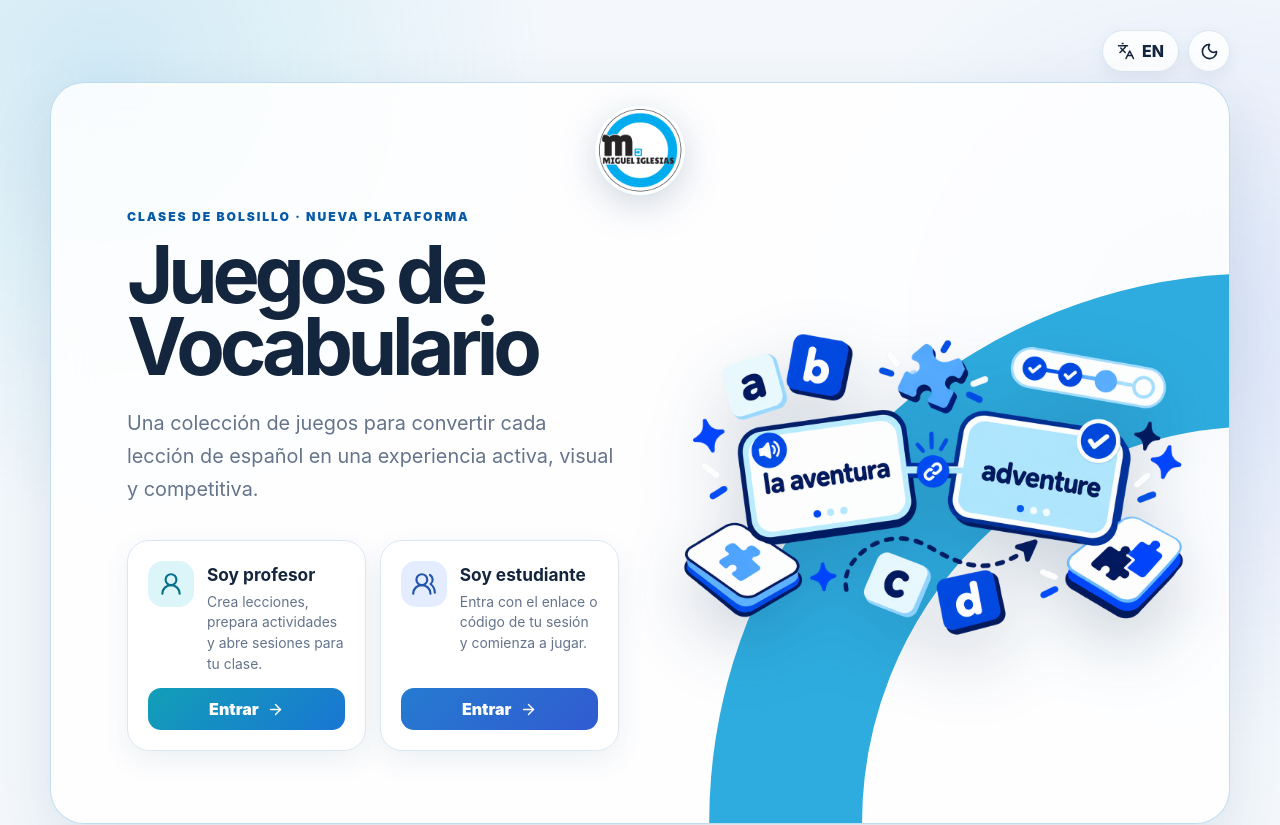
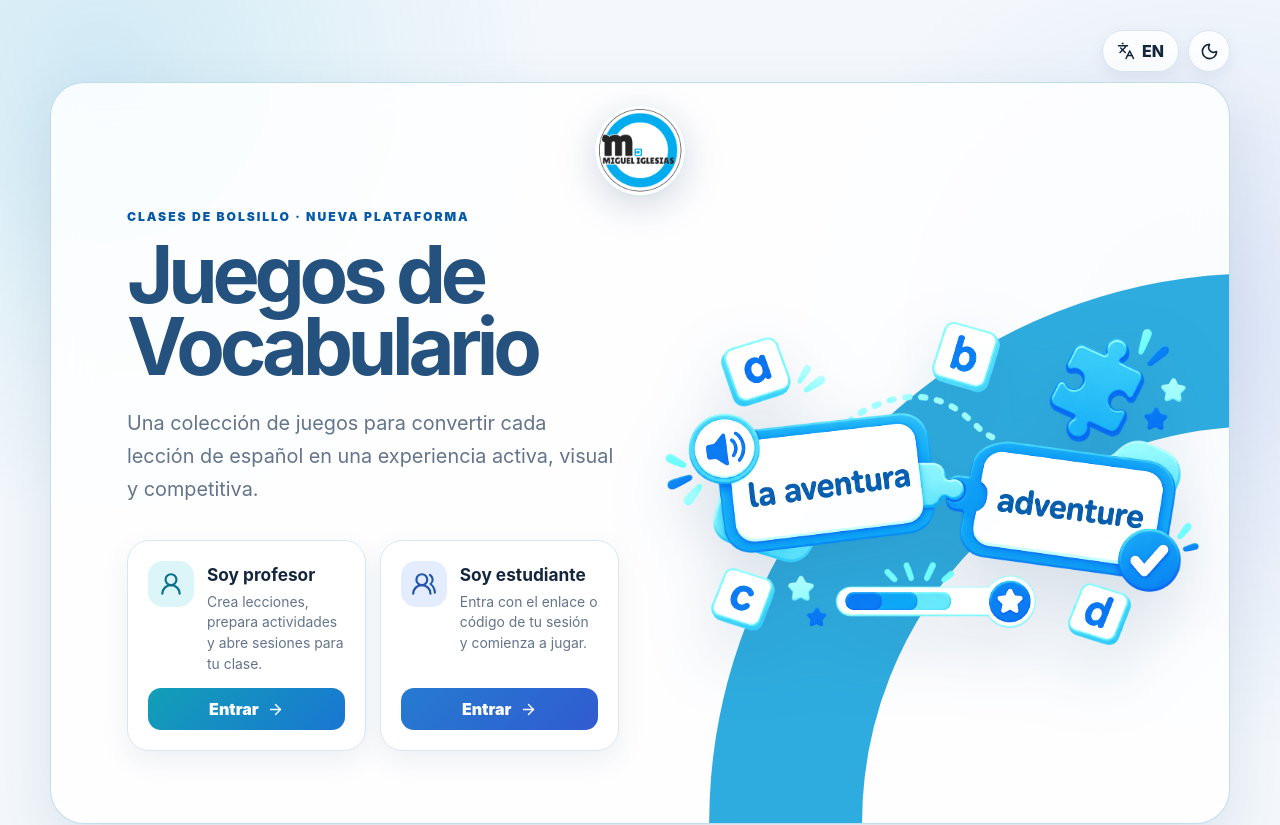
Before and after one commit to migueliglesiascc-create/vocabulario-juegos-miguel-iglesias, a React (Vite) app: page / in a window 1280 px wide. Shown: the top 825 px of the page. Built offline with nearby package versions, Linux system fonts and the light colour scheme.

Commit message:
Use blue-only hero illustration and clearer corner trace

```diff
--- a/src/App.tsx
+++ b/src/App.tsx
@@ -95,7 +95,7 @@ export function App() {
 
       <section className="hero" id="top">
         <svg className="hero-decoration" viewBox="0 0 1200 610" preserveAspectRatio="xMidYMid slice" aria-hidden="true">
-          <circle className="corner-disc" cx="-80" cy="-70" r="180" />
+          <circle className="corner-disc" cx="-120" cy="-110" r="250" />
           <circle className="corner-ring" cx="1110" cy="610" r="390" />
         </svg>
         <a className="hero-brand" href="#top" aria-label={t.title}>
@@ -122,7 +122,7 @@ export function App() {
         <div className="hero-visual">
           <img
             className="vocabulary-illustration"
-            src={`${import.meta.env.BASE_URL}vocabulary-games-illustration.png`}
+            src={`${import.meta.env.BASE_URL}vocabulary-games-illustration-v3.png`}
             alt={language === 'es' ? 'Juego bilingüe para emparejar palabras nuevas, escuchar, resolver retos y avanzar' : 'Bilingual game for matching new words, listening, solving challenges, and making progress'}
           />
         </div>
--- a/src/styles.css
+++ b/src/styles.css
@@ -47,7 +47,7 @@ button:focus-visible, a:focus-visible { outline: 3px solid rgba(14, 165, 233, .3
 
 .hero { position: relative; display: grid; grid-template-columns: minmax(0, 1.05fr) minmax(370px, .95fr); gap: clamp(40px, 7vw, 92px); align-items: center; min-height: 660px; padding: 126px clamp(30px, 6vw, 76px) 72px; overflow: hidden; border: 1px solid rgba(158, 201, 229, .63); border-radius: 34px; background: var(--surface); box-shadow: var(--shadow); backdrop-filter: blur(18px); }
 .hero-decoration { position: absolute; z-index: 0; inset: 0; width: 100%; height: 100%; pointer-events: none; }
-.corner-disc { fill: #c9f0fc; fill-opacity: .42; }
+.corner-disc { fill: #91d9f4; fill-opacity: .5; }
 .corner-ring { fill: none; stroke: #18a4dc; stroke-width: 126; stroke-opacity: .9; }
 :root[data-theme="dark"] .corner-disc { fill: #8edcf4; fill-opacity: .2; }
 :root[data-theme="dark"] .corner-ring { stroke-opacity: .62; }
@@ -56,6 +56,8 @@ button:focus-visible, a:focus-visible { outline: 3px solid rgba(14, 165, 233, .3
 .hero-copy { position: relative; z-index: 1; }
 .eyebrow { margin: 0 0 14px; color: var(--blue-dark); font-size: .76rem; font-weight: 900; letter-spacing: .16em; }
 h1 { max-width: 700px; margin: 0; font-size: clamp(3.2rem, 6.2vw, 6rem); line-height: .91; letter-spacing: -.065em; }
+.hero h1 { color: #24517d; }
+:root[data-theme="dark"] .hero h1 { color: #91cfff; }
 .hero-subtitle { max-width: 670px; margin: 25px 0 34px; color: var(--muted); font-size: clamp(1.02rem, 1.7vw, 1.24rem); line-height: 1.65; }
 .entry-grid { display: grid; grid-template-columns: 1fr 1fr; gap: 14px; }
 .entry-card { display: grid; grid-template-columns: auto 1fr; gap: 13px; align-items: start; min-height: 190px; padding: 20px; border: 1px solid var(--line); border-radius: 22px; background: var(--surface-solid); box-shadow: 0 10px 28px rgba(31, 74, 108, .08); transition: transform .2s ease, border-color .2s ease, box-shadow .2s ease; }
@@ -68,7 +70,7 @@ h1 { max-width: 700px; margin: 0; font-size: clamp(3.2rem, 6.2vw, 6rem); line-he
 .student-card .entry-link { background: linear-gradient(135deg, #257bd0, #315bd1); }
 
 .hero-visual { position: relative; z-index: 1; display: grid; min-height: 440px; place-items: center; }
-.vocabulary-illustration { display: block; width: 126%; max-width: 650px; height: auto; filter: drop-shadow(0 28px 34px rgba(12, 43, 82, .2)); }
+.vocabulary-illustration { display: block; width: 126%; max-width: 650px; height: auto; filter: brightness(1.24) saturate(.92) drop-shadow(0 28px 34px rgba(36, 81, 125, .18)); }
 .visual-card { position: absolute; border-radius: 30px; box-shadow: 0 25px 55px rgba(15, 54, 91, .18); }
 .card-back-one, .card-back-two { display: grid; width: 250px; height: 160px; place-items: center; color: #fff; font-size: 2rem; font-weight: 900; }
 .card-back-one { right: 10px; top: 28px; transform: rotate(9deg); background: linear-gradient(135deg, #18345f, #091a36); }
```
Also changed, not shown: public/vocabulary-games-illustration-v3.png (added).
